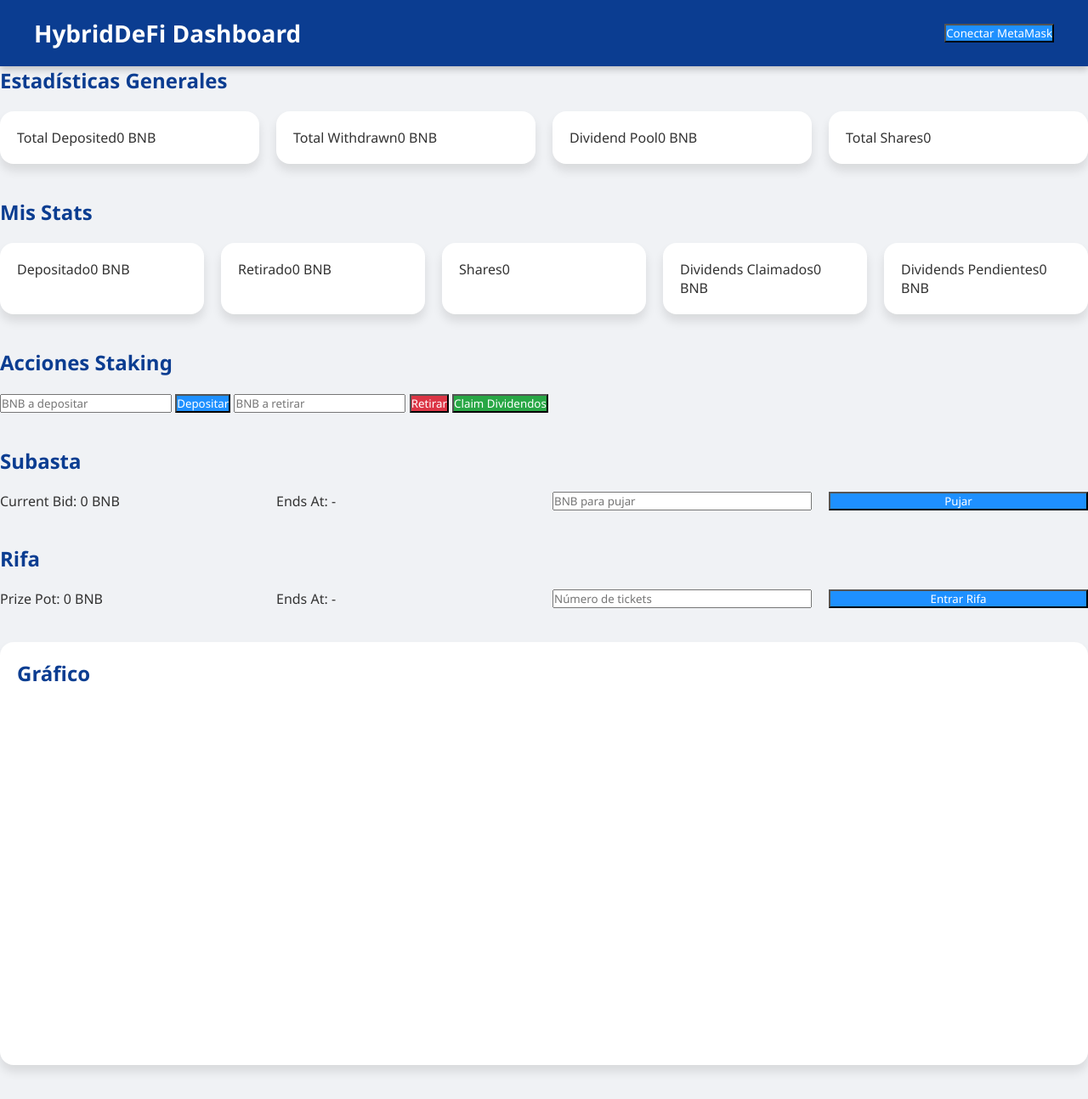
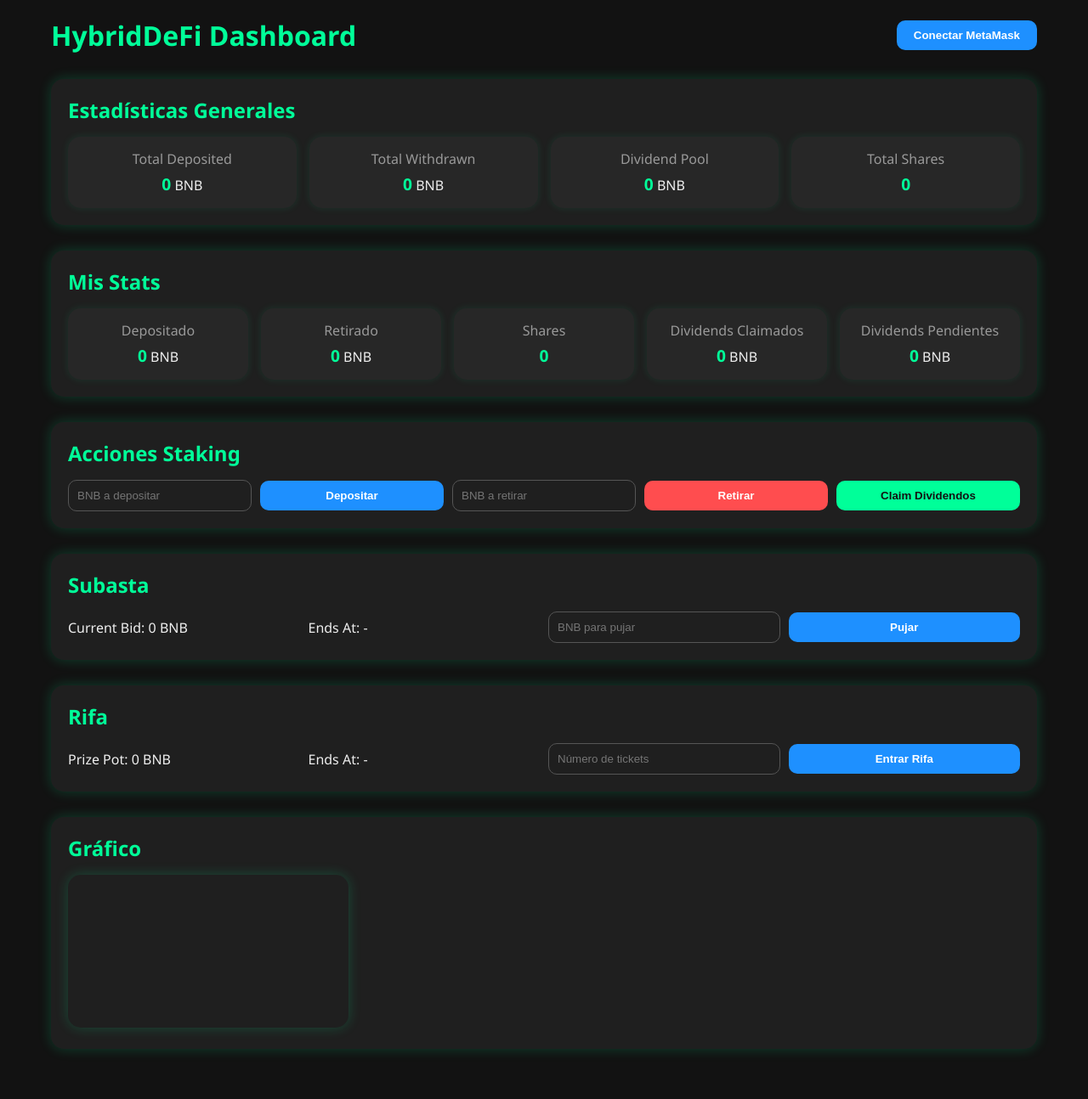
Before and after one commit to Rubtururu/hybrid, a plain HTML site: page index.html in a window 1280 px wide. Shown: the whole page at 85% size. Drawn offline with nearby package versions, Linux system fonts and the light colour scheme.

Commit message:
Update style.css

```diff
--- a/style.css
+++ b/style.css
@@ -1,118 +1,44 @@
-/* Reset básico */
-* {
-    margin: 0;
-    padding: 0;
-    box-sizing: border-box;
-    font-family: 'Segoe UI', Tahoma, Geneva, Verdana, sans-serif;
-}
-
-body {
-    background-color: #f0f2f5;
-    color: #333;
-}
+/* Reset y fuente */
+* { margin: 0; padding: 0; box-sizing: border-box; }
+body { font-family: 'Segoe UI', Tahoma, Geneva, Verdana, sans-serif; background-color: #121212; color: #eee; }
+.container { max-width: 1200px; margin: auto; padding: 20px; }
 
 /* HEADER */
-header {
-    background-color: #0b3d91;
-    color: white;
-    display: flex;
-    justify-content: space-between;
-    align-items: center;
-    padding: 20px 40px;
-    box-shadow: 0 4px 8px rgba(0,0,0,0.2);
-}
-
-header h1 {
-    font-size: 28px;
-}
-
-.btn {
-    padding: 10px 20px;
-    border: none;
-    border-radius: 12px;
-    cursor: pointer;
-    font-weight: bold;
-    transition: all 0.3s ease;
-    box-shadow: 0 4px 6px rgba(0,0,0,0.2);
-}
-
-.btn-primary { background-color: #1e90ff; color: white; }
-.btn-primary:hover { background-color: #0f76d1; }
-
-.btn-success { background-color: #28a745; color: white; }
-.btn-success:hover { background-color: #1e7e34; }
-
-.btn-danger { background-color: #dc3545; color: white; }
-.btn-danger:hover { background-color: #a71d2a; }
-
-.btn-warning { background-color: #ffc107; color: #333; }
-.btn-warning:hover { background-color: #e0a800; }
-
-/* MAIN */
-main {
-    padding: 40px;
-}
+header { display: flex; justify-content: space-between; align-items: center; margin-bottom: 30px; }
+header h1 { font-size: 2rem; color: #00ff99; }
+header .btn-primary { background-color: #1e90ff; color: #fff; padding: 10px 20px; border: none; border-radius: 10px; cursor: pointer; transition: all 0.3s; }
+header .btn-primary:hover { background-color: #1c7ed6; transform: scale(1.05); }
 
 /* SECCIONES */
-section {
-    margin-bottom: 40px;
-}
+.stats-section, .actions-section, .auction-section, .raffle-section, .chart-section { margin-bottom: 30px; padding: 20px; background-color: #1f1f1f; border-radius: 15px; box-shadow: 0 0 15px rgba(0,255,153,0.2); }
+.stats-section h2, .actions-section h2, .auction-section h2, .raffle-section h2, .chart-section h2 { margin-bottom: 15px; color: #00ff99; }
 
-h2 {
-    margin-bottom: 20px;
-    color: #0b3d91;
-}
+/* GRID STATS */
+.stats-grid { display: grid; grid-template-columns: repeat(auto-fit, minmax(180px, 1fr)); gap: 15px; }
+.stat-card { background-color: #272727; padding: 15px; border-radius: 15px; text-align: center; box-shadow: 0 0 10px rgba(0,255,153,0.1); transition: all 0.3s; }
+.stat-card span:first-child { display: block; color: #999; margin-bottom: 5px; }
+.stat-card span:last-child { font-size: 1.2rem; font-weight: bold; color: #00ff99; }
+.stat-card:hover { transform: scale(1.05); box-shadow: 0 0 20px rgba(0,255,153,0.3); }
 
-/* GRID */
-.stats-grid, .action-grid, .auction-grid, .raffle-grid {
-    display: grid;
-    grid-template-columns: repeat(auto-fit, minmax(180px, 1fr));
-    gap: 20px;
-}
-
-.stat-card, .action-card, .auction-card, .raffle-card {
-    background-color: #fff;
-    padding: 20px;
-    border-radius: 16px;
-    box-shadow: 0 8px 12px rgba(0,0,0,0.1);
-    transition: transform 0.3s ease, box-shadow 0.3s ease;
-}
-
-.stat-card:hover, .action-card:hover, .auction-card:hover, .raffle-card:hover {
-    transform: translateY(-5px);
-    box-shadow: 0 12px 16px rgba(0,0,0,0.2);
-}
-
-.stat-card h3, .action-card h3, .auction-card h3, .raffle-card h3 {
-    font-size: 16px;
-    margin-bottom: 10px;
-    color: #0b3d91;
-}
-
-.stat-card p, .action-card p, .auction-card p, .raffle-card p {
-    font-size: 18px;
-    font-weight: bold;
-}
-
-/* INPUTS */
-input[type=number] {
-    width: 100%;
-    padding: 8px;
-    margin-bottom: 10px;
-    border-radius: 10px;
-    border: 1px solid #ccc;
-    font-size: 16px;
-}
+/* ACCIONES */
+.actions-grid, .auction-grid, .raffle-grid { display: grid; grid-template-columns: repeat(auto-fit, minmax(150px, 1fr)); gap: 10px; align-items: center; }
+input[type="text"] { padding: 10px; border-radius: 10px; border: 1px solid #555; background-color: #1f1f1f; color: #eee; transition: all 0.3s; }
+input[type="text"]:focus { outline: none; border-color: #00ff99; }
+button { padding: 10px; border-radius: 10px; border: none; cursor: pointer; font-weight: bold; transition: all 0.3s; }
+.btn-primary { background-color: #1e90ff; color: #fff; }
+.btn-primary:hover { background-color: #1c7ed6; transform: scale(1.05); }
+.btn-success { background-color: #00ff99; color: #121212; }
+.btn-success:hover { background-color: #00e68a; transform: scale(1.05); }
+.btn-danger { background-color: #ff4d4f; color: #fff; }
+.btn-danger:hover { background-color: #e60000; transform: scale(1.05); }
 
 /* CHART */
-.chart-section {
-    background-color: #fff;
-    padding: 20px;
-    border-radius: 16px;
-    box-shadow: 0 8px 12px rgba(0,0,0,0.1);
+.chart-section canvas { background-color: #1f1f1f; border-radius: 15px; box-shadow: 0 0 15px rgba(0,255,153,0.2); padding: 15px; }
+
+/* RESPONSIVE */
+@media (max-width: 768px) {
+  .stats-grid, .actions-grid, .auction-grid, .raffle-grid { grid-template-columns: 1fr 1fr; }
 }
-
-canvas#chart {
-    width: 100% !important;
-    height: 400px !important;
+@media (max-width: 480px) {
+  .stats-grid, .actions-grid, .auction-grid, .raffle-grid { grid-template-columns: 1fr; }
 }
```
